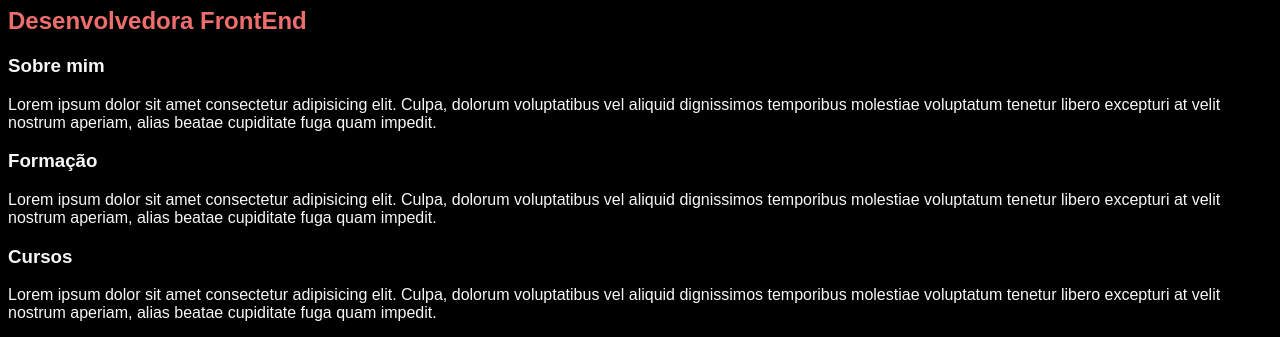
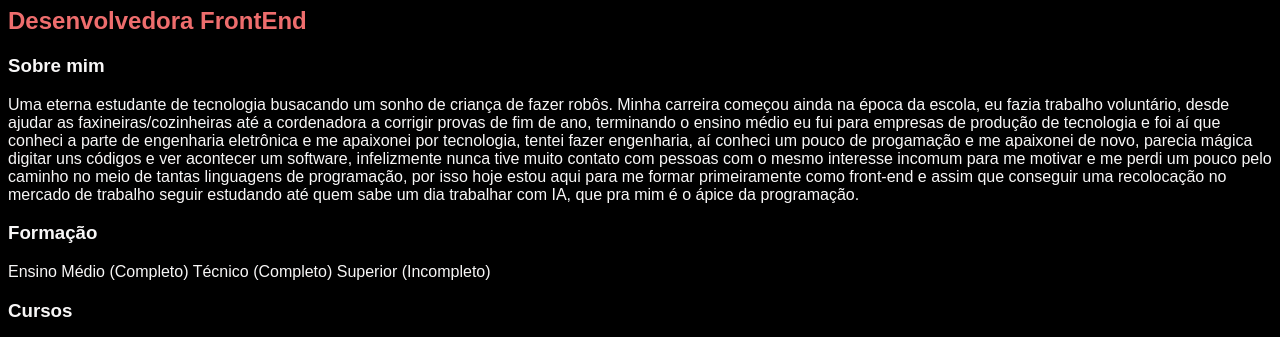
Before and after one commit to PaulaMeloo/GitHubPages, a plain HTML site: page index.html in a window 1280 px wide. Shown: the part 319-656 px from the top of the page. Drawn offline with Linux system fonts and the light colour scheme.

Commit message:
Adicionando informações
Adicionando informação: sobre mim, formação e cursos.

```diff
--- a/index.html
+++ b/index.html
@@ -33,15 +33,20 @@
   <main>
     <section>
       <h3>Sobre mim</h3>
-      <p>Lorem ipsum dolor sit amet consectetur adipisicing elit. Culpa, dolorum voluptatibus vel aliquid dignissimos temporibus molestiae voluptatum tenetur libero excepturi at velit nostrum aperiam, alias beatae cupiditate fuga quam impedit.</p>
+      <p>Uma eterna estudante de tecnologia busacando um sonho de criança de fazer robôs. Minha carreira começou ainda na época da escola, eu fazia trabalho voluntário, desde ajudar as faxineiras/cozinheiras até a cordenadora a corrigir provas de fim de ano, terminando o ensino médio eu fui para empresas de produção de tecnologia e foi aí que conheci a parte de engenharia eletrônica e me apaixonei por tecnologia, tentei fazer engenharia, aí conheci um pouco de progamação e me apaixonei de novo, parecia mágica digitar uns códigos e ver acontecer um software, infelizmente nunca tive muito contato com pessoas com o mesmo interesse incomum para me motivar e me perdi um pouco pelo caminho no meio de tantas linguagens de programação, por isso hoje estou aqui para me formar primeiramente como front-end e assim que conseguir uma recolocação no mercado de trabalho seguir estudando até quem sabe um dia trabalhar com IA, que pra mim é o ápice da programação.</p>
     </section>
     <section>
       <h3>Formação</h3>
-      <p>Lorem ipsum dolor sit amet consectetur adipisicing elit. Culpa, dolorum voluptatibus vel aliquid dignissimos temporibus molestiae voluptatum tenetur libero excepturi at velit nostrum aperiam, alias beatae cupiditate fuga quam impedit.</p>
+      <p>Ensino Médio (Completo)
+         Técnico (Completo)
+         Superior (Incompleto) </p>
     </section>
     <section>
       <h3>Cursos</h3>
-      <p>Lorem ipsum dolor sit amet consectetur adipisicing elit. Culpa, dolorum voluptatibus vel aliquid dignissimos temporibus molestiae voluptatum tenetur libero excepturi at velit nostrum aperiam, alias beatae cupiditate fuga quam impedit.</p>
+      <p>Soldadora Eclética - C.O.P.E. (concluído em maio de 2011)
+        Curso de Hardware - Curso em vídeo (concluído em 2018)
+        Curso de tecnologia da informação e comunicação - SENAI EAD (concluído em abril 2019)
+        Curso de Lógica de Programação Essencial - Digital Innovation One </p>
     </section>
   </main>
 
@@ -57,7 +62,6 @@
     <a href="https://github.com/PaulaMeloo" target="_blank" rel="noopener noreferrer">
       <img src="./img/img/github.svg"></img>
       <p>GitHub</p>
-    </a>
 
   </footer>
   </div>
```
